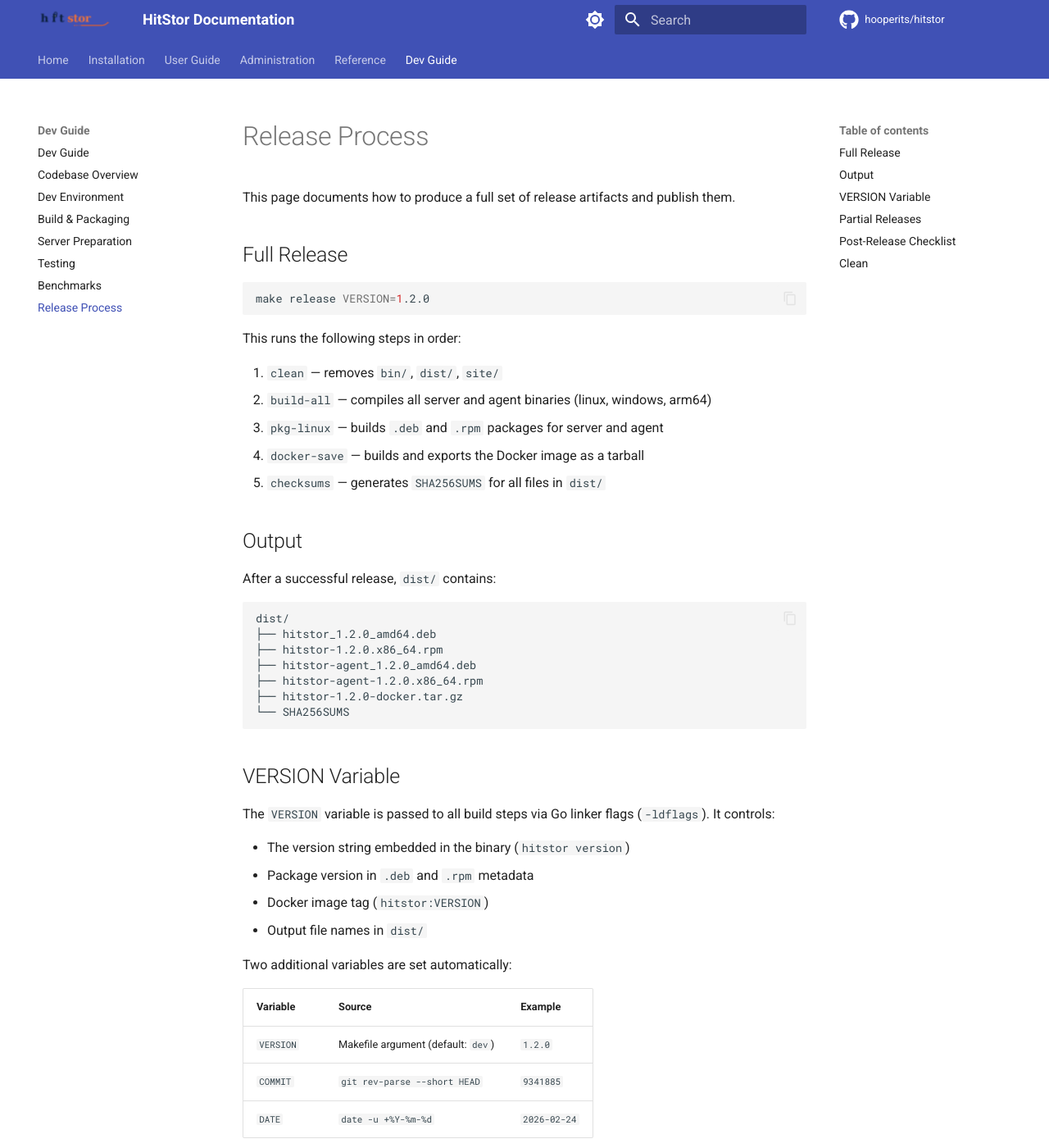
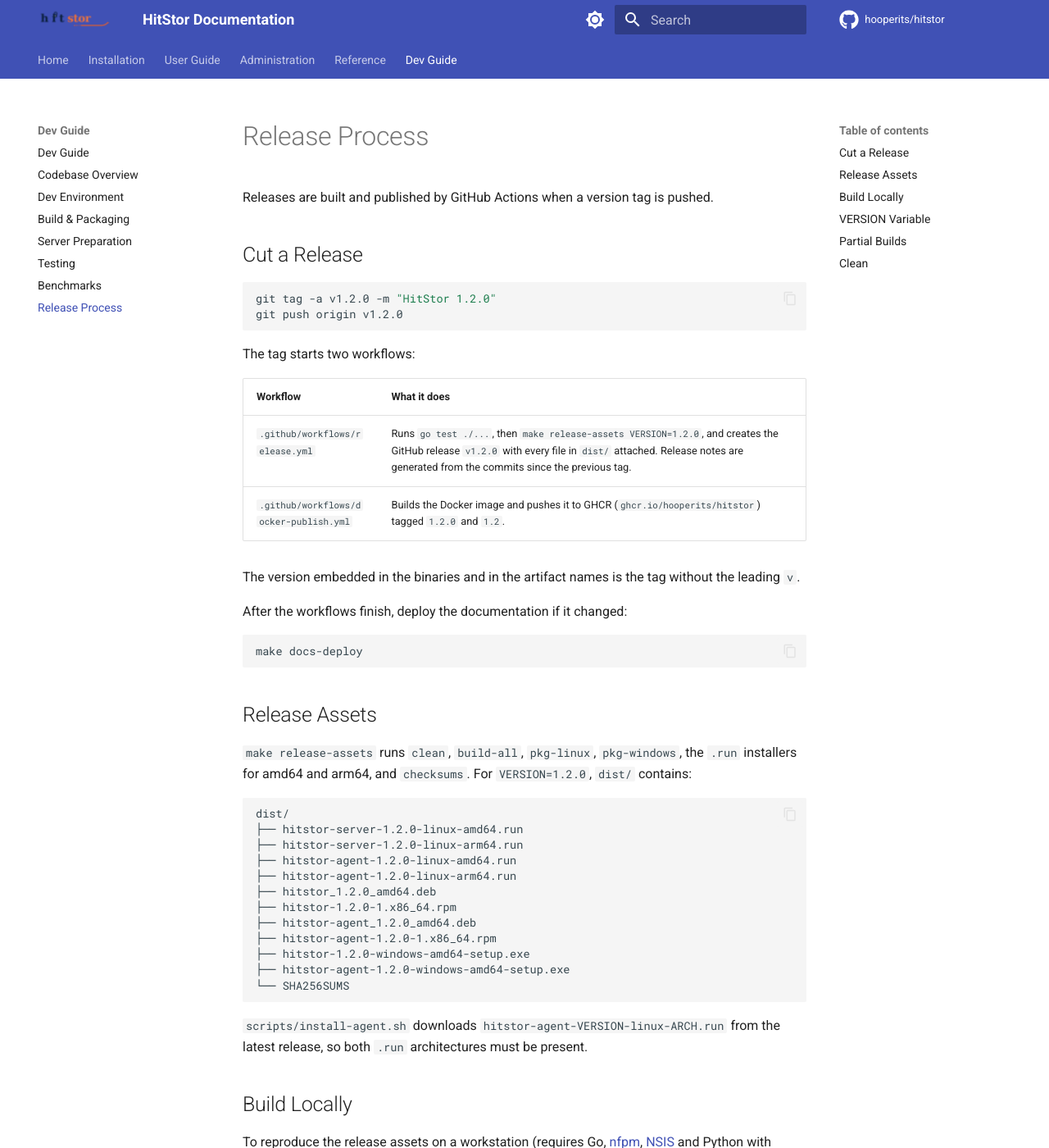
Before and after one commit to hooperits/hitstor, an MkDocs documentation site: the page built from docs/dev-guide/release-process.md, in a window 1280 px wide and 1400 px high. Shown: the whole window at 82% size. Built offline with MkDocs 1.6.1 and Material for MkDocs 9.7.7, drawn with Linux system fonts in a browser that asks for light colours; comment, search, counter and statistics services are not loaded; some of the changed text lies outside the part shown.

Commit message:
docs: describe the tag-driven release process

````diff
--- a/docs/dev-guide/release-process.md
+++ b/docs/dev-guide/release-process.md
@@ -1,41 +1,66 @@
 # Release Process
 
-This page documents how to produce a full set of release artifacts and publish them.
+Releases are built and published by GitHub Actions when a version tag is pushed.
 
-## Full Release
+## Cut a Release
 
 ```bash
-make release VERSION=1.2.0
+git tag -a v1.2.0 -m "HitStor 1.2.0"
+git push origin v1.2.0
 ```
 
-This runs the following steps in order:
+The tag starts two workflows:
 
-1. `clean` — removes `bin/`, `dist/`, `site/`
-2. `build-all` — compiles all server and agent binaries (linux, windows, arm64)
-3. `pkg-linux` — builds `.deb` and `.rpm` packages for server and agent
-4. `docker-save` — builds and exports the Docker image as a tarball
-5. `checksums` — generates `SHA256SUMS` for all files in `dist/`
+| Workflow | What it does |
+|----------|--------------|
+| `.github/workflows/release.yml` | Runs `go test ./...`, then `make release-assets VERSION=1.2.0`, and creates the GitHub release `v1.2.0` with every file in `dist/` attached. Release notes are generated from the commits since the previous tag. |
+| `.github/workflows/docker-publish.yml` | Builds the Docker image and pushes it to GHCR (`ghcr.io/hooperits/hitstor`) tagged `1.2.0` and `1.2`. |
 
-## Output
+The version embedded in the binaries and in the artifact names is the tag without the leading `v`.
 
-After a successful release, `dist/` contains:
+After the workflows finish, deploy the documentation if it changed:
+
+```bash
+make docs-deploy
+```
+
+## Release Assets
+
+`make release-assets` runs `clean`, `build-all`, `pkg-linux`, `pkg-windows`, the `.run` installers for amd64 and arm64, and `checksums`. For `VERSION=1.2.0`, `dist/` contains:
 
 ```
 dist/
+├── hitstor-server-1.2.0-linux-amd64.run
+├── hitstor-server-1.2.0-linux-arm64.run
+├── hitstor-agent-1.2.0-linux-amd64.run
+├── hitstor-agent-1.2.0-linux-arm64.run
 ├── hitstor_1.2.0_amd64.deb
-├── hitstor-1.2.0.x86_64.rpm
+├── hitstor-1.2.0-1.x86_64.rpm
 ├── hitstor-agent_1.2.0_amd64.deb
-├── hitstor-agent-1.2.0.x86_64.rpm
-├── hitstor-1.2.0-docker.tar.gz
+├── hitstor-agent-1.2.0-1.x86_64.rpm
+├── hitstor-1.2.0-windows-amd64-setup.exe
+├── hitstor-agent-1.2.0-windows-amd64-setup.exe
 └── SHA256SUMS
 ```
+
+`scripts/install-agent.sh` downloads `hitstor-agent-VERSION-linux-ARCH.run` from the latest release, so both `.run` architectures must be present.
+
+## Build Locally
+
+To reproduce the release assets on a workstation (requires Go, [nfpm](https://nfpm.goreleaser.com/), [NSIS](https://nsis.sourceforge.io/) and Python with Pillow for the Windows icon):
+
+```bash
+make release-assets VERSION=1.2.0
+```
+
+`make release VERSION=1.2.0` builds the same assets plus the Docker image tarball (`dist/hitstor-1.2.0-docker.tar.gz`, requires Docker).
 
 ## VERSION Variable
 
 The `VERSION` variable is passed to all build steps via Go linker flags (`-ldflags`). It controls:
 
 - The version string embedded in the binary (`hitstor version`)
-- Package version in `.deb` and `.rpm` metadata
+- Package version in `.deb`, `.rpm` and Windows installer metadata
 - Docker image tag (`hitstor:VERSION`)
 - Output file names in `dist/`
 
@@ -47,40 +72,15 @@ Two additional variables are set automatically:
 | `COMMIT` | `git rev-parse --short HEAD` | `9341885` |
 | `DATE` | `date -u +%Y-%m-%d` | `2026-02-24` |
 
-## Partial Releases
-
-Build only a subset of artifacts:
+## Partial Builds
 
 | Command | What It Builds |
 |---------|----------------|
 | `make release-linux` | `.deb` + `.rpm` packages only |
+| `make installers` | `.run` installers (amd64) only |
+| `make pkg-windows` | Windows `.exe` installers only |
 | `make release-docker` | Docker image tarball only |
-| `make pkg-windows` | Windows `.exe` installers only |
 | `make checksums` | `SHA256SUMS` for everything in `dist/` |
-
-## Post-Release Checklist
-
-1. **Tag the commit**:
-
-    ```bash
-    $ git tag v1.2.0
-    ```
-
-2. **Push the tag**:
-
-    ```bash
-    $ git push origin v1.2.0
-    ```
-
-3. **Upload artifacts** to [GitHub Releases](https://github.com/hooperits/hitstor/releases):
-
-    Upload all files from `dist/` to the new release.
-
-4. **Deploy documentation**:
-
-    ```bash
-    $ make docs-deploy
-    ```
 
 ## Clean
 
````
Also changed, not shown: docs/dev-guide/build-and-packaging.md (+1 -25 lines).
